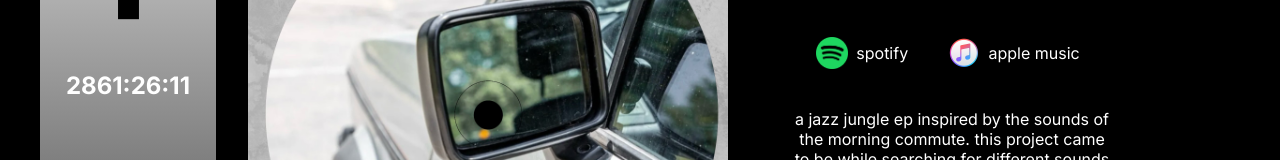
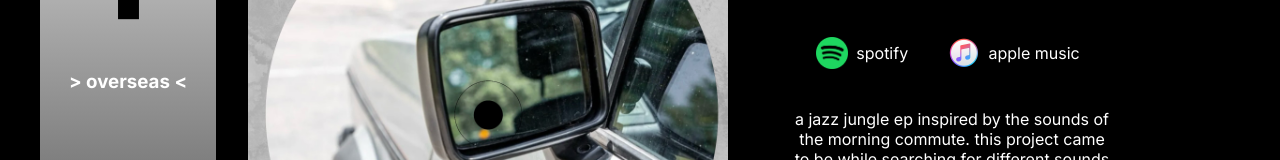
Before and after one commit to hharris56/gain.online, a Next.js app: page /audio/commuter in a window 1280 px wide. Shown: the part 165-325 px from the top of the page. Built offline with nearby package versions, Linux system fonts and the light colour scheme.

Commit message:
overseas link release, update footer

```diff
--- a/src/app/audio/overseas/page.tsx
+++ b/src/app/audio/overseas/page.tsx
@@ -19,8 +19,8 @@ export default function Overseas(){
                 date="10 january 2024"
                 cover="/art/albums/overseas/overseas cover.jpg"
                 links={{
-                    spotify: "https://open.spotify.com/album/5o10I4PQsEjcVQe04l0JOn?si=dlxkk5PaTAuHDTR45ZL9Nw",
-                    apple: "https://music.apple.com/us/album/jungle-jungle/1747786677"
+                    spotify: "https://open.spotify.com/album/6EHllJmgFCdGQoR9yV3fD4?si=y4WqHILAQeSkq7DA5SWj7g",
+                    apple: "https://music.apple.com/us/album/overseas/1788945323"
                 }}
                 description="the pursuit of desire comes at a price... one night overseas can change everything"
             />
--- a/src/components/footer/footer.tsx
+++ b/src/components/footer/footer.tsx
@@ -4,7 +4,7 @@ export default function Footer(){
 
     return(
         <div className="footer-container">
-            <a href="https://twitter.com/gain__online" target="_blank" className="link">twitter</a>
+            <a href="https://twitter.com/SeppukuSpecial" target="_blank" className="link">twitter</a>
             <div className="footer-divider" />
             <a href="https://www.instagram.com/gain__online/?next=%2F" target="_blank" className="link">instagram</a>
             <div className="footer-divider" />
--- a/src/components/header/header.tsx
+++ b/src/components/header/header.tsx
@@ -10,34 +10,34 @@ function Header(props: any){
   const [isExpanded, setExpanded] = useState(false)
 
       // start
-      const releaseDate = new Date("January 10, 2025 09:00:00")
-      const [time, setTime] = useState(new Date());
+      // const releaseDate = new Date("January 10, 2025 09:00:00")
+      // const [time, setTime] = useState(new Date());
 
-      const refreshClock = useCallback(() => {
-          setTime(new Date());
-      }, [setTime]);
+      // const refreshClock = useCallback(() => {
+      //     setTime(new Date());
+      // }, [setTime]);
 
-      useEffect(() => {
-          const timerID = setInterval(refreshClock, 1000);
-          return function cleanup() {
-              clearInterval(timerID);
-          };
-      }, [refreshClock]);
+      // useEffect(() => {
+      //     const timerID = setInterval(refreshClock, 1000);
+      //     return function cleanup() {
+      //         clearInterval(timerID);
+      //     };
+      // }, [refreshClock]);
 
-      const formatTime = (dt: Date) => {
-          let TwoString = (num: number) => {
-              let str = num.toString()
-              if (str.length < 2) return "0" + str
-              else return str
-          }
-          let difference = releaseDate.getTime() - time.getTime()
-          let hours = Math.floor(difference / 1000 / 60 / 60)
-          difference = difference - (hours * 1000 * 60 * 60)
-          let minutes = Math.floor((difference) / 1000 / 60)
-          difference = difference - (minutes * 1000 * 60)
-          let seconds = Math.floor((difference) / 1000)
-          return `${TwoString(hours)}:${TwoString(minutes)}:${TwoString(seconds)}`
-      }
+      // const formatTime = (dt: Date) => {
+      //     let TwoString = (num: number) => {
+      //         let str = num.toString()
+      //         if (str.length < 2) return "0" + str
+      //         else return str
+      //     }
+      //     let difference = releaseDate.getTime() - time.getTime()
+      //     let hours = Math.floor(difference / 1000 / 60 / 60)
+      //     difference = difference - (hours * 1000 * 60 * 60)
+      //     let minutes = Math.floor((difference) / 1000 / 60)
+      //     difference = difference - (minutes * 1000 * 60)
+      //     let seconds = Math.floor((difference) / 1000)
+      //     return `${TwoString(hours)}:${TwoString(minutes)}:${TwoString(seconds)}`
+      // }
 
       // end
 
@@ -57,8 +57,8 @@ function Header(props: any){
             {/* <img src="/logos/logo black.png" className="header-logo"/> */}
             {/* <img src="/logos/cloud logo blank.png" className="cloud-logo"/> */}
           </div>
-          <Link href="/audio/overseas" style={{width: "100%", textAlign: "center"}}>
-            <h2>{formatTime(time)}</h2>
+          <Link href="/audio/overseas" style={{width: "80%", textAlign: "center", wordWrap: "break-word"}}>
+            <h3>{"> overseas <"}</h3>
           </Link>
           <VerticalNavbar expanded={isExpanded}/>
         </div>
--- a/src/components/header/mobileHeader.tsx
+++ b/src/components/header/mobileHeader.tsx
@@ -10,34 +10,34 @@ export default function MobileHeader(props: any){
     const [isExpanded, setExpanded] = useState(false)
 
     // start
-    const releaseDate = new Date("January 10, 2025 09:00:00")
-    const [time, setTime] = useState(new Date());
+    // const releaseDate = new Date("January 10, 2025 09:00:00")
+    // const [time, setTime] = useState(new Date());
 
-    const refreshClock = useCallback(() => {
-        setTime(new Date());
-    }, [setTime]);
+    // const refreshClock = useCallback(() => {
+    //     setTime(new Date());
+    // }, [setTime]);
 
-    useEffect(() => {
-        const timerID = setInterval(refreshClock, 1000);
-        return function cleanup() {
-            clearInterval(timerID);
-        };
-    }, [refreshClock]);
+    // useEffect(() => {
+    //     const timerID = setInterval(refreshClock, 1000);
+    //     return function cleanup() {
+    //         clearInterval(timerID);
+    //     };
+    // }, [refreshClock]);
 
-    const formatTime = (dt: Date) => {
-        let TwoString = (num: number) => {
-            let str = num.toString()
-            if (str.length < 2) return "0" + str
-            else return str
-        }
-        let difference = releaseDate.getTime() - time.getTime()
-        let hours = Math.floor(difference / 1000 / 60 / 60)
-        difference = difference - (hours * 1000 * 60 * 60)
-        let minutes = Math.floor((difference) / 1000 / 60)
-        difference = difference - (minutes * 1000 * 60)
-        let seconds = Math.floor((difference) / 1000)
-        return `${TwoString(hours)}:${TwoString(minutes)}:${TwoString(seconds)}`
-    }
+    // const formatTime = (dt: Date) => {
+    //     let TwoString = (num: number) => {
+    //         let str = num.toString()
+    //         if (str.length < 2) return "0" + str
+    //         else return str
+    //     }
+    //     let difference = releaseDate.getTime() - time.getTime()
+    //     let hours = Math.floor(difference / 1000 / 60 / 60)
+    //     difference = difference - (hours * 1000 * 60 * 60)
+    //     let minutes = Math.floor((difference) / 1000 / 60)
+    //     difference = difference - (minutes * 1000 * 60)
+    //     let seconds = Math.floor((difference) / 1000)
+    //     return `${TwoString(hours)}:${TwoString(minutes)}:${TwoString(seconds)}`
+    // }
 
     // end
 
@@ -48,16 +48,15 @@ export default function MobileHeader(props: any){
                 <div
                 // href="/"
                 className="mobile-header-online">
-                    {/* <a style={{fontSize: "1.5rem"}}>gain.<b>online</b></a> */}
-                    <Link
+                    {/* <Link
                         href="/audio/overseas"
                         style={{fontSize: "1.5rem"}}><b>{
-                        releaseDate.getTime() - time.getTime() > 1000 ?
-                        formatTime(time)
-                        : "online"}
-                    </b></Link>
-                    {/* <div style={{fontSize: "1.5rem"}}><b>online</b></div> */}
-                    {/* <div style={{fontSize: "0.75rem", marginLeft: "1rem", marginTop: "-.3rem"}}>sound seeker</div> */}
+                        // releaseDate.getTime() - time.getTime() > 1000 ?
+                        // formatTime(time) :
+                        "00:00:00"}
+                    </b></Link> */}
+                    <div style={{fontSize: "1.5rem"}}>gain.<b>online</b></div>
+                    <div style={{fontSize: "0.75rem", marginLeft: "1rem", marginTop: "-.3rem"}}>sound seeker</div>
                 </div>
                 <DropDownButton color="black" expanded={isExpanded} callback={() => setExpanded(!isExpanded)} />
             </div>
```
